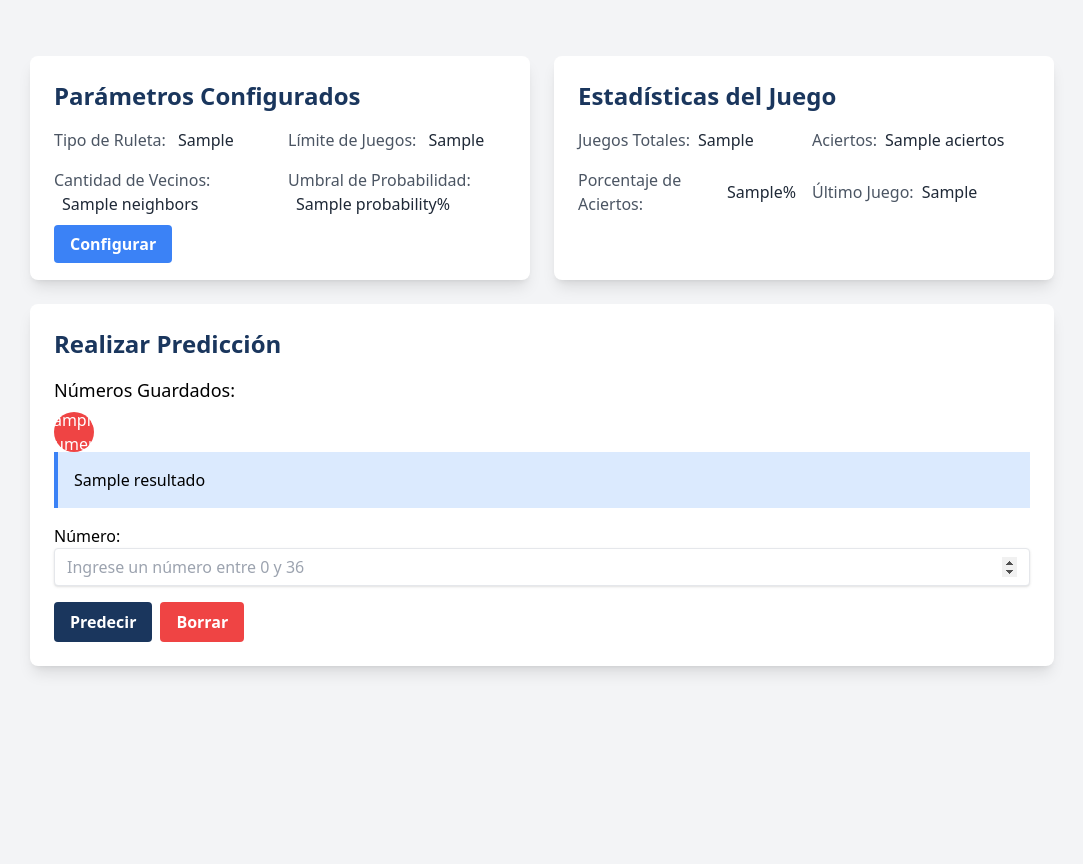
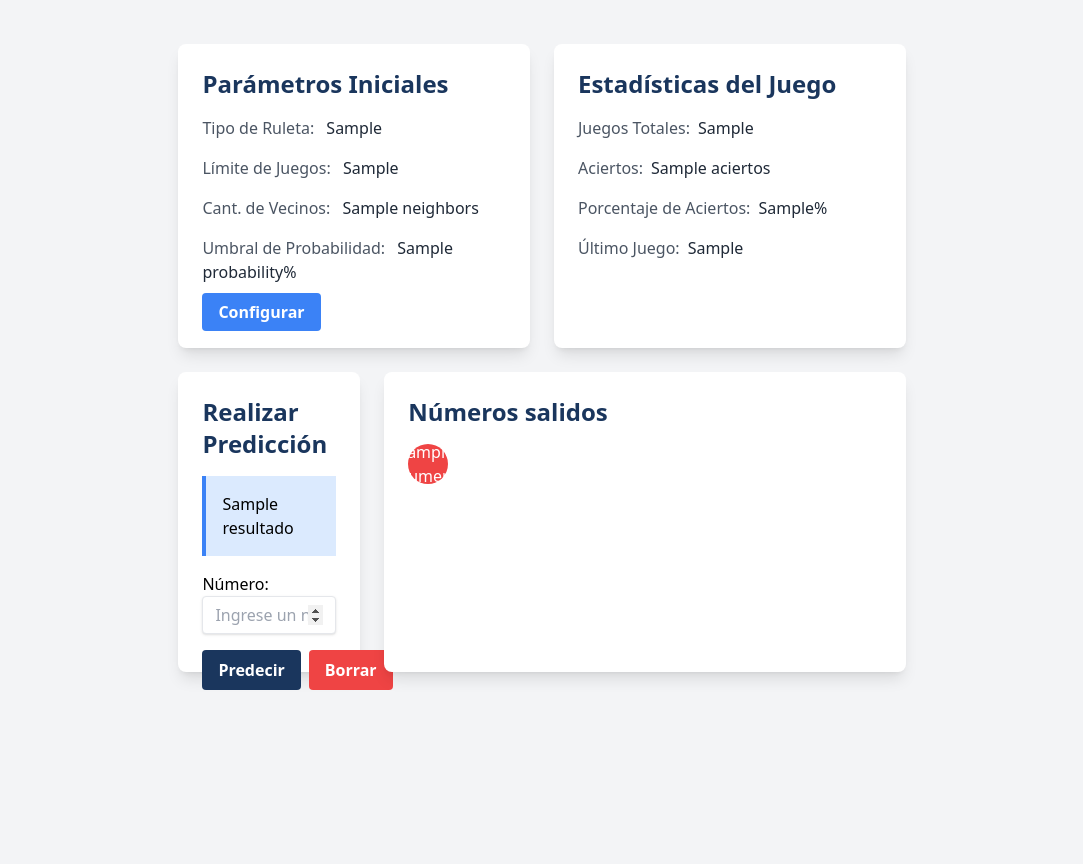
Before and after one commit to jonatha1992/spin_predictor, a Django app: template predict/templates/game.html in a window 1280 px wide. Shown: the part 64-928 px from the top of the page, without its empty margins (98-1181 px from the left). Run offline with Django 5.2, Linux system fonts and the light colour scheme; tables that the repository leaves empty hold one stand-in row (values such as "Sample post"); the template is opened without the code that fills it: values that come from a table or form of the project are taken from there, most other values are stand-ins (such as "Sample title", 1, 10 or a date in 2020); some libraries are stand-ins or nearby versions.

Commit message:
mejora la interfaz de usuario y optimiza la lógica de predicción en el juego

```diff
--- a/predict/templates/game.html
+++ b/predict/templates/game.html
@@ -2,15 +2,15 @@
 {% extends "base.html" %}
 {% load widget_tweaks %}
 {% block content %}
-    <div class="bg-gray-100 min-h-screen p-6 flex">
+    <div class="bg-gray-100 min-h-screen pt-3 flex">
         <div class="max-w-5xl mx-auto space-y-6">
             <!-- Contenedor Responsive para Tarjetas -->
             <div class="flex flex-col md:flex-row md:space-x-6 space-y-6 md:space-y-0">
                 <!-- Tarjeta de Parámetros -->
                 <div class="flex-1 bg-white rounded-lg shadow-lg p-6">
-                    <h2 class="text-2xl font-bold text-spin-primary mb-4">Parámetros Configurados</h2>
+                    <h2 class="text-2xl font-bold text-spin-primary mb-4">Parámetros Iniciales</h2>
                     {% if parametros %}
-                        <div class="grid grid-cols-1 sm:grid-cols-2 gap-4">
+                        <div class="grid grid-cols-1 gap-4">
                             <div>
                                 <span class="font-medium text-gray-600">Tipo de Ruleta:</span>
                                 <span class="ml-2 text-gray-800">{{ parametros.type_roulette }}</span>
@@ -20,7 +20,7 @@
                                 <span class="ml-2 text-gray-800">{{ parametros.limite_games }}</span>
                             </div>
                             <div>
-                                <span class="font-medium text-gray-600">Cantidad de Vecinos:</span>
+                                <span class="font-medium text-gray-600">Cant. de Vecinos:</span>
                                 <span class="ml-2 text-gray-800">{{ parametros.neighbors }}</span>
                             </div>
                             <div>
@@ -42,7 +42,7 @@
                 <div class="flex-1 bg-white rounded-lg shadow-lg p-6">
                     <h2 class="text-2xl font-bold text-spin-primary mb-4">Estadísticas del Juego</h2>
                     {% if estadisticas %}
-                        <div class="grid grid-cols-1 sm:grid-cols-2 gap-4">
+                        <div class="grid grid-cols-1  gap-4">
                             <div class="flex items-center">
                                 <span class="font-medium text-gray-600">Juegos Totales:</span>
                                 <span class="ml-2 text-gray-800">{{ estadisticas.juegos_totales }}</span>
@@ -65,22 +65,10 @@
                     {% endif %}
                 </div>
             </div>
+            <div class="flex flex-col md:flex-row md:space-x-6 space-y-6 md:space-y-0">
                 <!-- Tarjeta de Predicción -->
-            <div class="bg-white rounded-lg shadow-lg p-6">
+                <div class="bg-white rounded-lg shadow-lg p-6 h-[300px] w-full md:w-1/4">
                     <h2 class="text-2xl font-bold text-spin-primary mb-4">Realizar Predicción</h2>
-                <!-- Mostrar Números Guardados -->
-                {% if numeros %}
-                    <div class="mt-4">
-                        <h3 class="text-lg">Números Guardados:</h3>
-                        <ul class="flex space-x-2 mt-2">
-                            {% for numero in numeros %}
-                                <li class="{% if numero == 0 %}bg-green-500 text-white{% elif numero in black_numbers %}bg-black text-white{% else %}bg-red-500 text-white{% endif %} rounded-full w-10 h-10 flex items-center justify-center">
-                                    {{ numero }}
-                                </li>
-                            {% endfor %}
-                        </ul>
-                    </div>
-                {% endif %}
                     <!-- Mostrar Resultado -->
                     {% if resultado %}<div class="mb-4 p-4 bg-blue-100 border-l-4 border-blue-500">{{ resultado }}</div>{% endif %}
                     <!-- Formulario de Predicción -->
@@ -111,6 +99,24 @@
                         </div>
                     </form>
                 </div>
+                <div class="bg-white rounded-lg shadow-lg p-6 flex-1 h-[300px] w-full md:w-1/2">
+                    <h2 class="text-2xl font-bold text-spin-primary mb-4">Números salidos</h2>
+                    <!-- Mostrar Números Guardados -->
+                    {% if numeros %}
+                        <div class="h-[200px] overflow-y-auto">
+                            <ul class="grid grid-cols-4 sm:grid-cols-6 md:grid-cols-8 gap-2">
+                                {% for numero in numeros %}
+                                    <li class="{% if numero == 0 %}bg-green-500 text-white{% elif numero in black_numbers %}bg-black text-white{% else %}bg-red-500 text-white{% endif %} rounded-full w-8 h-8 md:w-10 md:h-10 flex-shrink-0 flex items-center justify-center text-sm md:text-base">
+                                        {{ numero }}
+                                    </li>
+                                {% endfor %}
+                            </ul>
+                        </div>
+                    {% else %}
+                        <h3 class="text-gray-600">No hay números jugados.</h3>
+                    {% endif %}
+                </div>
+            </div>
         </div>
     </div>
 {% endblock content %}
```
Also changed, not shown: predict/views.py (+13 -8 lines), Predictor.sqlite3. Lines whose indentation alone changed are shown as unchanged.
